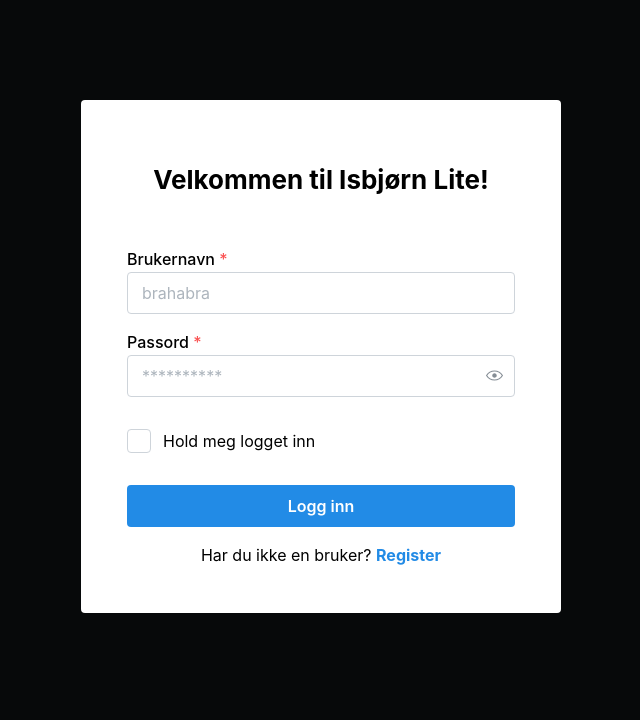
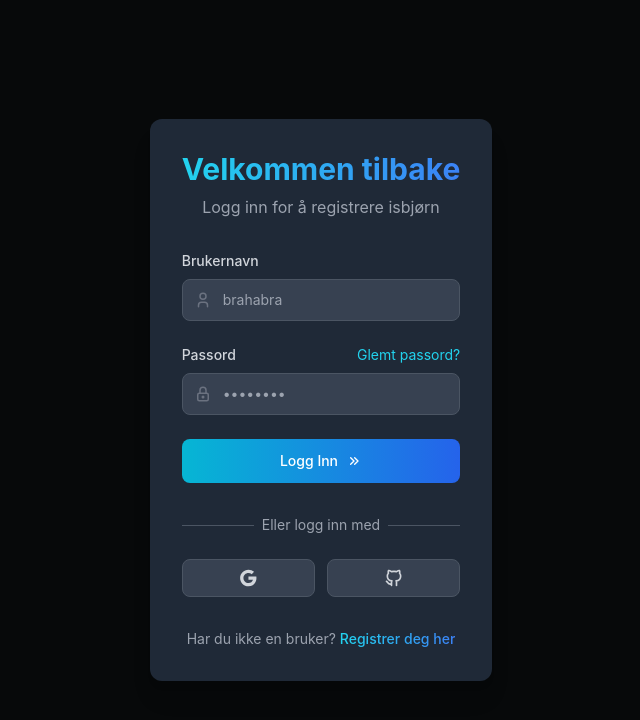
Before and after one commit to matsklevstad/isbjornlite, a Next.js app in the folder frontend/: page /login in a window 1280 px wide. Shown: the top 720 px of the page, without its empty margins (319-959 px from the left). Built offline with nearby package versions, Linux system fonts and the light colour scheme.

Commit message:
feat: implement new login component and update ScrollDown button size

```diff
--- a/frontend/src/components/homepage/buttons/ScrollDownBtn.tsx
+++ b/frontend/src/components/homepage/buttons/ScrollDownBtn.tsx
@@ -31,7 +31,7 @@ const ScrollDownBtn = ({ targetId }: ScrollDownBtnProps) => {
         <button
           onClick={scrollToElement}
           className="text-white rounded-full shadow-lg transition duration-300 opacity-80 ">
-          <IconCircleArrowDownFilled size={34} />
+          <IconCircleArrowDownFilled size={38} />
         </button>
       </motion.div>
     </div>
--- /dev/null
+++ b/frontend/src/components/login/Login2.tsx
@@ -0,0 +1,129 @@
+import React, { useState } from "react";
+import {
+  IconChevronsRight,
+  IconUser,
+  IconLock,
+  IconBrandGithub,
+} from "@tabler/icons-react";
+
+const LoginPage = () => {
+  const [username, setUsername] = useState("");
+  const [password, setPassword] = useState("");
+
+  return (
+    <div className="flex flex-col items-center justify-center min-h-screen p-6 text-gray-100">
+      <div className="w-full bg-gray-800 rounded-xl shadow-xl overflow-hidden">
+        <div className="p-8">
+          <div className="text-center mb-8">
+            <h2 className="text-3xl font-bold bg-gradient-to-r from-cyan-400 to-blue-500 text-transparent bg-clip-text">
+              Velkommen tilbake
+            </h2>
+            <p className="mt-2 text-gray-400">
+              Logg inn for å registrere isbjørn
+            </p>
+          </div>
+
+          <form className="space-y-6">
+            <div className="space-y-2">
+              <label
+                htmlFor="username"
+                className="text-sm font-medium text-gray-300 block">
+                Brukernavn
+              </label>
+              <div className="relative">
+                <div className="absolute inset-y-0 left-0 pl-3 flex items-center pointer-events-none">
+                  <IconUser size={18} className="text-gray-500" />
+                </div>
+                <input
+                  id="username"
+                  type="text"
+                  value={username}
+                  onChange={(e) => setUsername(e.target.value)}
+                  className="bg-gray-700 border border-gray-600 text-gray-100 text-sm rounded-lg focus:ring-cyan-500 focus:border-cyan-500 block w-full pl-10 p-2.5"
+                  placeholder="brahabra"
+                />
+              </div>
+            </div>
+
+            <div className="space-y-2">
+              <div className="flex justify-between">
+                <label
+                  htmlFor="password"
+                  className="text-sm font-medium text-gray-300 block">
+                  Passord
+                </label>
+                <a
+                  href="#"
+                  className="text-sm text-cyan-400 hover:text-cyan-300">
+                  Glemt passord?
+                </a>
+              </div>
+              <div className="relative">
+                <div className="absolute inset-y-0 left-0 pl-3 flex items-center pointer-events-none">
+                  <IconLock size={18} className="text-gray-500" />
+                </div>
+                <input
+                  id="password"
+                  type="password"
+                  value={password}
+                  onChange={(e) => setPassword(e.target.value)}
+                  className="bg-gray-700 border border-gray-600 text-gray-100 text-sm rounded-lg focus:ring-cyan-500 focus:border-cyan-500 block w-full pl-10 p-2.5"
+                  placeholder="••••••••"
+                />
+              </div>
+            </div>
+
+            <button
+              type="button"
+              className="w-full flex items-center justify-center py-3 px-4 bg-gradient-to-r from-cyan-500 to-blue-600 hover:from-cyan-600 hover:to-blue-700 rounded-lg text-white text-sm font-medium transition-colors">
+              <span>Logg Inn</span>
+              <IconChevronsRight size={16} className="ml-2" />
+            </button>
+          </form>
+
+          <div className="mt-8">
+            <div className="relative">
+              <div className="absolute inset-0 flex items-center">
+                <div className="w-full border-t border-gray-600"></div>
+              </div>
+              <div className="relative flex justify-center text-sm">
+                <span className="px-2 bg-gray-800 text-gray-400">
+                  Eller logg inn med
+                </span>
+              </div>
+            </div>
+
+            <div className="mt-6 grid grid-cols-2 gap-3">
+              <button
+                type="button"
+                className="w-full inline-flex justify-center py-2 px-4 border border-gray-600 rounded-lg bg-gray-700 hover:bg-gray-600 text-gray-300 text-sm font-medium">
+                <svg className="h-5 w-5" viewBox="0 0 24 24">
+                  <path
+                    fill="currentColor"
+                    d="M12.545,10.239v3.821h5.445c-0.712,2.315-2.647,3.972-5.445,3.972c-3.332,0-6.033-2.701-6.033-6.032s2.701-6.032,6.033-6.032c1.498,0,2.866,0.549,3.921,1.453l2.814-2.814C17.503,2.988,15.139,2,12.545,2C7.021,2,2.543,6.477,2.543,12s4.478,10,10.002,10c8.396,0,10.249-7.85,9.426-11.748L12.545,10.239z"
+                  />
+                </svg>
+              </button>
+              <button
+                type="button"
+                className="w-full inline-flex justify-center py-2 px-4 border border-gray-600 rounded-lg bg-gray-700 hover:bg-gray-600 text-gray-300 text-sm font-medium">
+                <IconBrandGithub size={20} />
+              </button>
+            </div>
+          </div>
+
+          <p className="mt-8 text-center text-sm text-gray-400">
+            Har du ikke en bruker?{"  "}
+            <a
+              href="#"
+              className="font-medium bg-gradient-to-r from-cyan-400 to-blue-500 text-transparent bg-clip-text">
+              Registrer deg her
+            </a>
+          </p>
+        </div>
+      </div>
+    </div>
+  );
+};
+
+export default LoginPage;
--- a/frontend/src/pages/login.tsx
+++ b/frontend/src/pages/login.tsx
@@ -1,9 +1,11 @@
-import { Login } from "@/components/login/Login";
+// import { Login } from "@/components/login/Login";
+import Login2 from "@/components/login/Login2";
 
 export default function LoginPage() {
   return (
-    <div>
-      <Login />
+    <div className="flex flex-col items-center justify-center h-screen">
+      {/* <Login /> */}
+      <Login2 />
     </div>
   );
 }
```
Also changed, not shown: frontend/src/components/login/Login2.module.css (added, +35 -0 lines).
